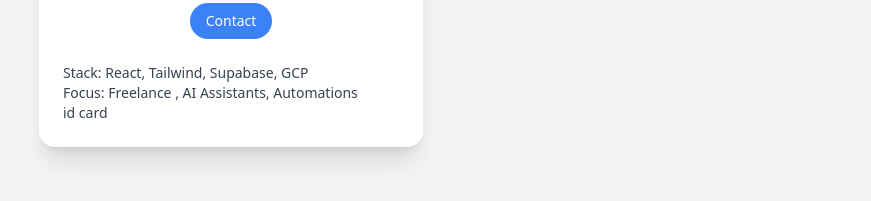
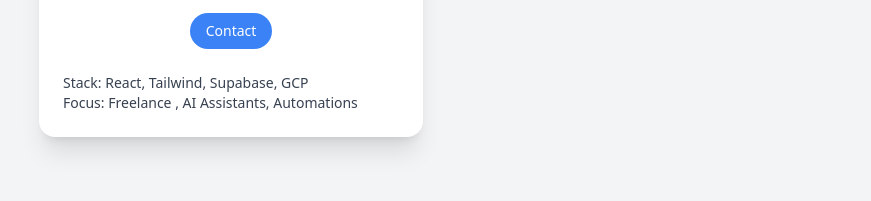
Before and after one commit to shibi22/Day-05-Tailwind-Task, a plain HTML site: page index.html in a window 1280 px wide. Shown: the part 443-644 px from the top of the page, without its empty margins (409-1280 px from the left). Drawn offline with nearby package versions, Linux system fonts and the light colour scheme.

Commit message:
Update index.html

```diff
--- a/index.html
+++ b/index.html
@@ -44,7 +44,7 @@
     <div class="mt-6 text-sm text-gray-700 dark:text-gray-400">
       <p><span class="font-medium">Stack:</span> React, Tailwind, Supabase, GCP</p>
       <p><span class="font-medium">Focus:</span> Freelance , AI Assistants, Automations</p>
-      <a class="font-medium" href="idcard.html"> id card</a>
+
     </div>
   </div>
 
```
